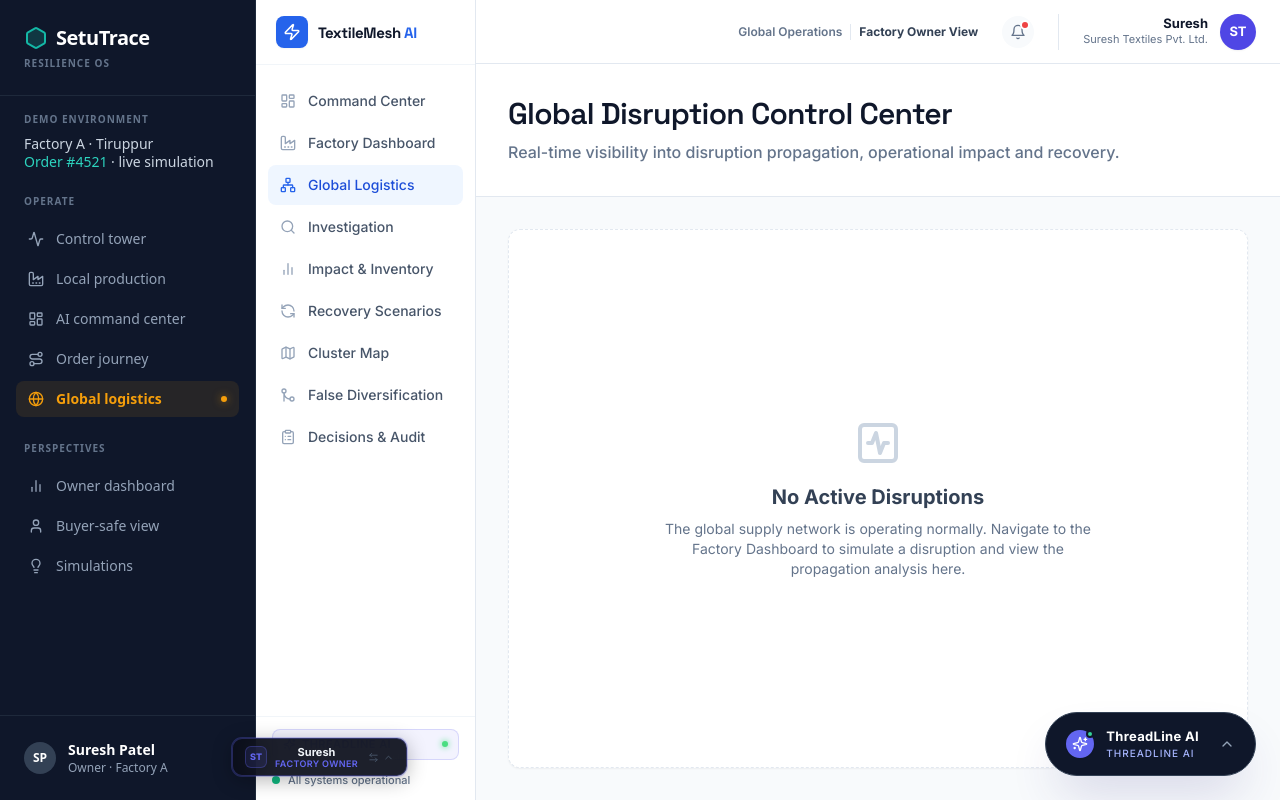
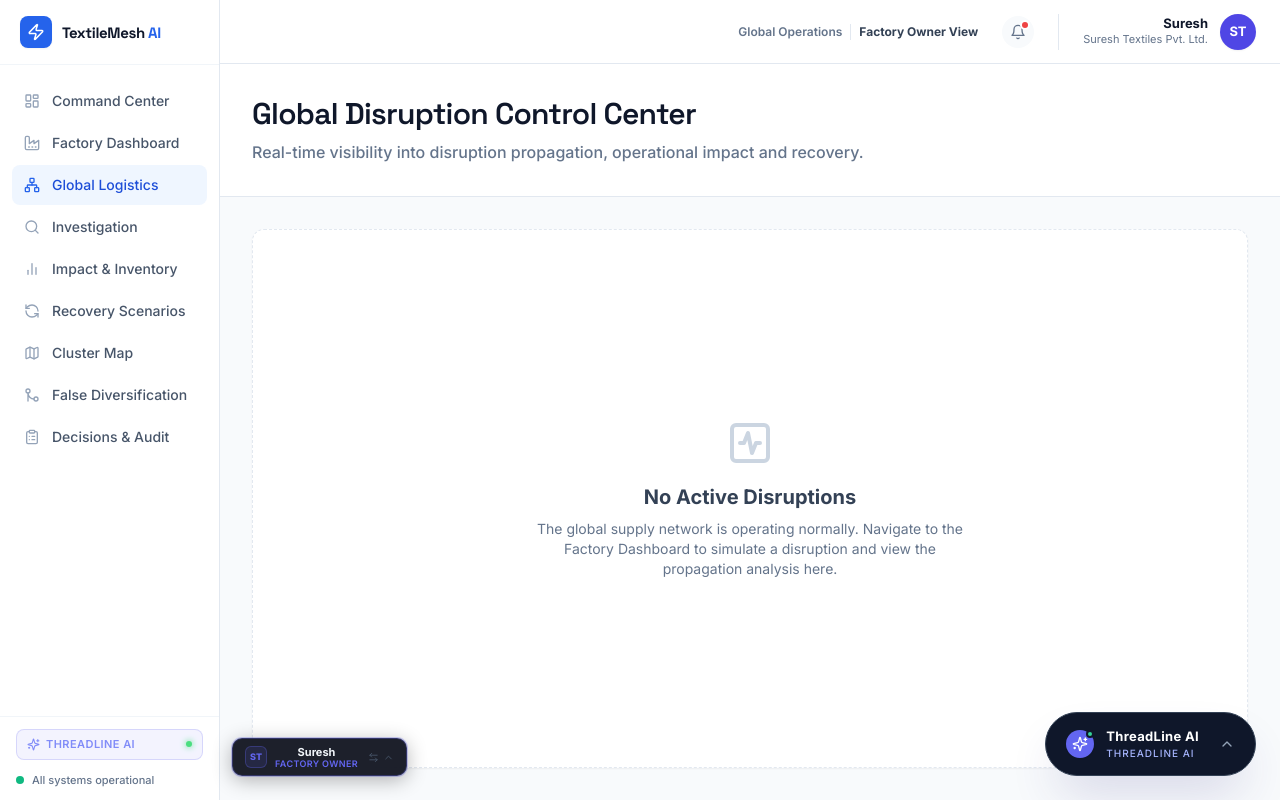
Before and after one commit to ianeeshthakur/hackfest-frontend, a Next.js app: page /global-logistics in a window 1280 px wide. Built offline with nearby package versions, Linux system fonts and the light colour scheme.

Commit message:
refactor: remove layout wrapper and return children directly in GlobalLogisticsLayout

```diff
--- a/app/global-logistics/layout.jsx
+++ b/app/global-logistics/layout.jsx
@@ -7,12 +7,5 @@ export const metadata = {
 };
 
 export default function GlobalLogisticsLayout({ children }) {
-  return (
-    <div className="flex h-screen w-full bg-[#f8fafc] text-slate-900 overflow-hidden font-sans">
-      <LogisticsSidebar />
-      <main className="flex-1 flex flex-col min-w-0 overflow-y-auto">
-        {children}
-      </main>
-    </div>
-  );
+  return <>{children}</>;
 }
```
